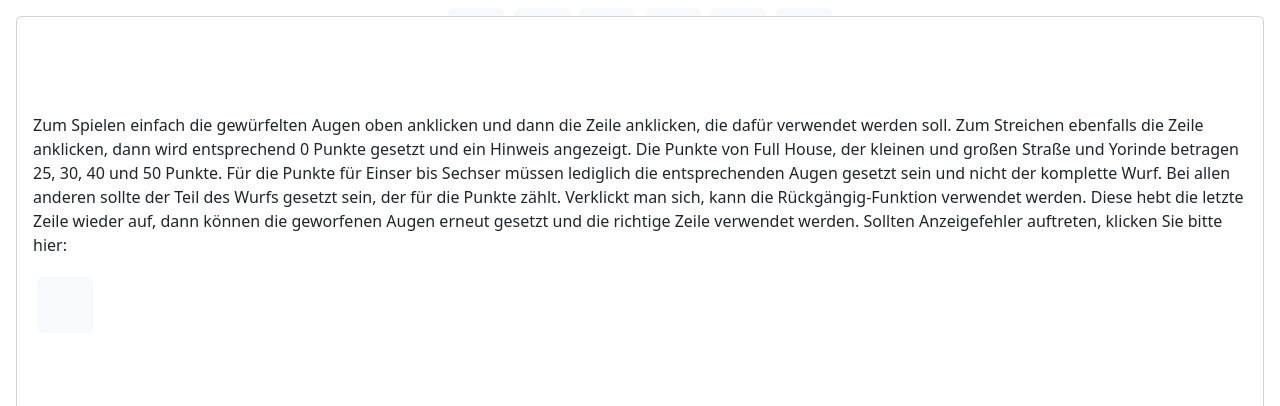
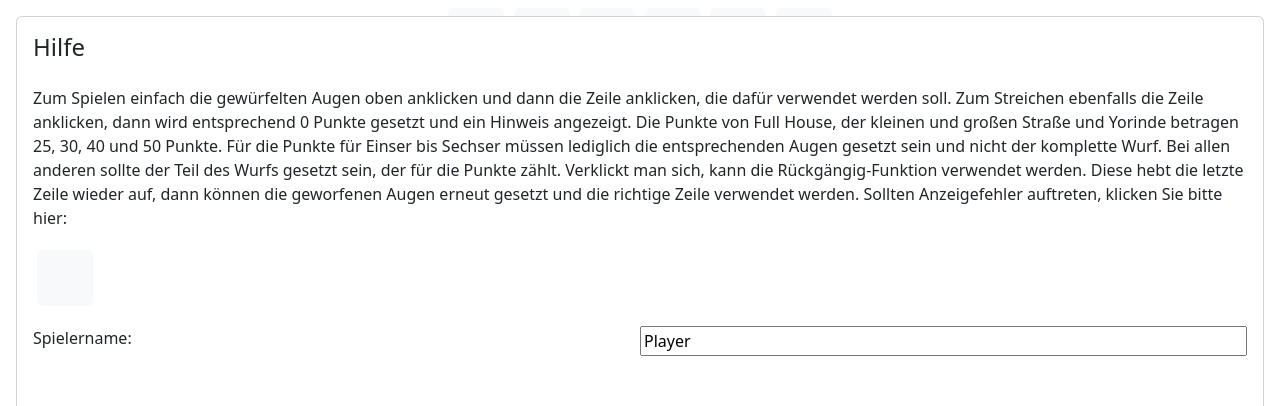
Before and after one commit to hansmaulwurf23/yorinde, a Vue app: page / in a window 1280 px wide. Both pictures are taken after a click on the button 738 px from the left and 36 px from the top of the page. Shown: the top 406 px of the page. Built offline with nearby package versions, Linux system fonts and the light colour scheme; some icons are missing.

Commit message:
storing highscore

```diff
--- a/src/components/TheControls.vue
+++ b/src/components/TheControls.vue
@@ -1,6 +1,6 @@
 <script setup>
 import {mdiRestart, mdiUndo, mdiWeb, mdiHelpCircleOutline, mdiDiceMultiple, mdiHandFrontRightOutline,
-  mdiVacuum, mdiToggleSwitchVariantOff} from '@mdi/js'
+  mdiVacuum, mdiToggleSwitchVariantOff, mdiCloseBoxOutline} from '@mdi/js'
 import {useBoardStore} from "@/stores/scoreBoard.js";
 import SvgIcon from "vue3-icon"
 import labels from "../labels.js";
@@ -39,11 +39,16 @@ function clearStorage() {
 
   <div id="helpBox" class="card position-absolute p-3" @click="helpShown = false"
        :class="{'disnone': !helpShown}">
-    <svg-icon type="mdi" :path="mdiHelpCircleOutline" size="64"></svg-icon>
-    <p class="mt-3">{{ labels[store.currentLocale].help }}</p>
+    <h4>Hilfe</h4>
+    <svg-icon type="mdi" :path="mdiCloseBoxOutline" size="32" class="position-absolute" style="right: 10px"></svg-icon>
+    <p class="mt-3" style="max-height: 70%; overflow: scroll">{{ labels[store.currentLocale].help }}</p>
     <p><button class="squarebtn btn-light m-1" @click="clearStorage()">
       <svg-icon type="mdi" :path="mdiVacuum"></svg-icon>
     </button></p>
+    <div style="display: flex; flex-direction: row">
+      <label for="player" class="w-50">Spielername:</label>
+      <input id="player" class="w-50" v-model="store.playerName" type="text" placeholder="Player name" />
+    </div>
   </div>
 </template>
 
--- a/src/stores/scoreBoard.js
+++ b/src/stores/scoreBoard.js
@@ -21,6 +21,8 @@ export const useBoardStore = defineStore("yorindeBoardStore", () => {
     const currentLocale = ref("de")
     const rollingMode = ref(true)
     const controllsSwitched = ref(true)
+    const playerName = ref("Player")
+    const highScore = ref([])
 
     const validators = [
       () => true,
@@ -98,8 +100,13 @@ export const useBoardStore = defineStore("yorindeBoardStore", () => {
       resetRolledDices();
 
       if (isFinished.value) {
+        storeHighscore();
         setError(labels[currentLocale.value].finished);
       }
+    }
+
+    function storeHighscore() {
+      highScore.value.push([new Date(), calcPoints()])
     }
 
     function newGame() {
@@ -111,10 +118,19 @@ export const useBoardStore = defineStore("yorindeBoardStore", () => {
       undoStack.value.length = 0;
     }
 
-    function summarizePoints() {
+    function calcPoints(split = true) {
       let facePoints = points.value.slice(0, 6).reduce((s, p) => s + (p !== null ? p : 0), 0);
       let extraFacePoints = facePoints >= 63 ? 35 : 0;
       let combinationsPoints = points.value.slice(6).reduce((s, p) => s + (p !== null ? p : 0), 0)
+      if (split) {
+        return [facePoints, extraFacePoints, combinationsPoints]
+      } else {
+        return facePoints + extraFacePoints + combinationsPoints;
+      }
+    }
+
+    function summarizePoints() {
+      let [facePoints, extraFacePoints, combinationsPoints] = calcPoints(true);
       return facePoints + ' + ' + (extraFacePoints ? extraFacePoints + ' + ' : '') +
         combinationsPoints + ' = ' + (facePoints + extraFacePoints + combinationsPoints);
     }
@@ -160,10 +176,13 @@ export const useBoardStore = defineStore("yorindeBoardStore", () => {
       rollingMode,
       controllsSwitched,
       isFinished,
+      highScore,
+      playerName,
       addRolledDice,
       resetRolledDices,
       setPoints,
       newGame,
+      calcPoints,
       summarizePoints,
       undo,
       setError,
```
